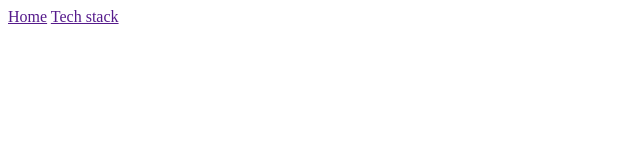
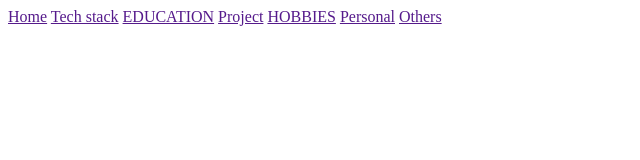
Before and after one commit to AnupBayaskar/profile-anup, a plain HTML site: page index.html in a window 1280 px wide. Shown: the whole page, without its empty margins (0-640 px from the left). Drawn offline with Linux system fonts and the light colour scheme.

Commit message:
add new link
add some new link

```diff
--- a/index.html
+++ b/index.html
@@ -9,6 +9,11 @@
     <header>
         <a href="">Home</a>
         <a href="">Tech stack</a>
+        <a href="">EDUCATION</a>
+        <a href="">Project</a>
+        <a href="">HOBBIES</a>
+        <a href="">Personal</a>
+        <a href="">Others</a>
     </header>
 </body>
 </html>
```
